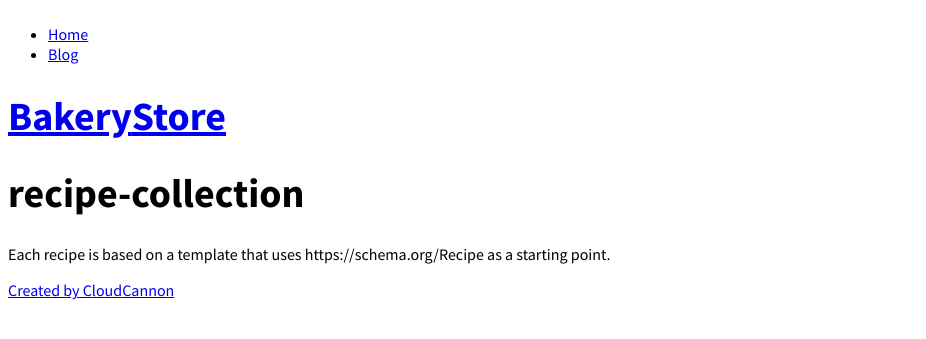
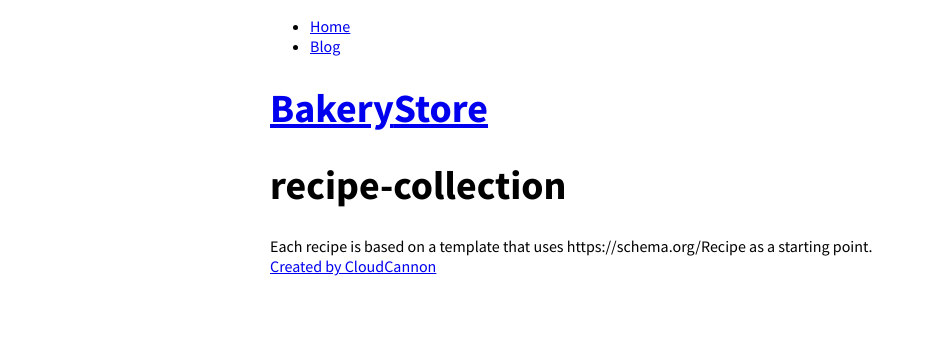
Before and after one commit to scottgallant/recipe-collection, a Jekyll site: the page built from README.md, in a window 1280 px wide. Shown: the top 339 px of the page, without its empty margins (0-926 px from the left). Built offline with Jekyll 4.4.1, drawn with Linux system fonts in a browser that asks for light colours; our own code applies the rules of GitHub Pages for plain Markdown files.

Commit message:
margin auto

```diff
--- a/css/style.css
+++ b/css/style.css
@@ -4,7 +4,7 @@ body, p {
 	font-family: 'Source Sans Pro';
 	font-size: 16px;
 	max-width: 740px;
-	align-content: center;
+	margin: auto;
 	}
 
 h1 {
@@ -29,9 +29,3 @@ h5 {
 	letter-spacing: 1.1em;
 	opacity: 0.8;
 	}
-
-/* 02 BODY STYLES */
-
-.container {
-	max-width: 740px;
-}
```
Lines whose indentation alone changed are shown as unchanged.
